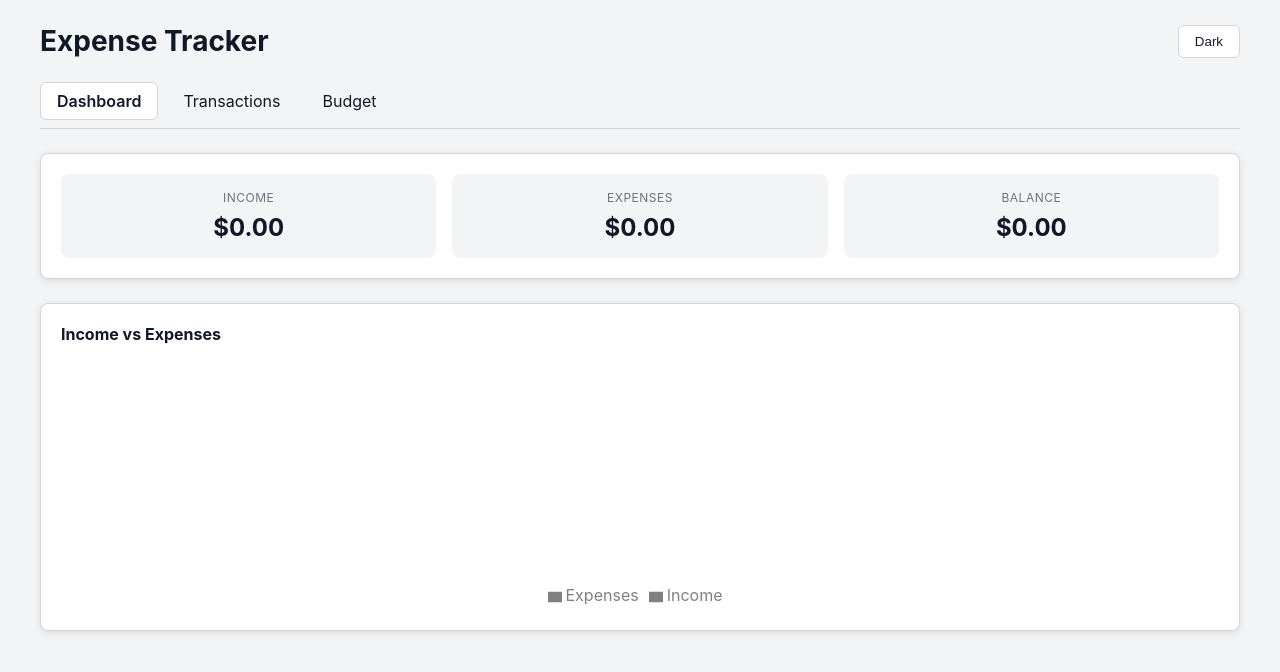
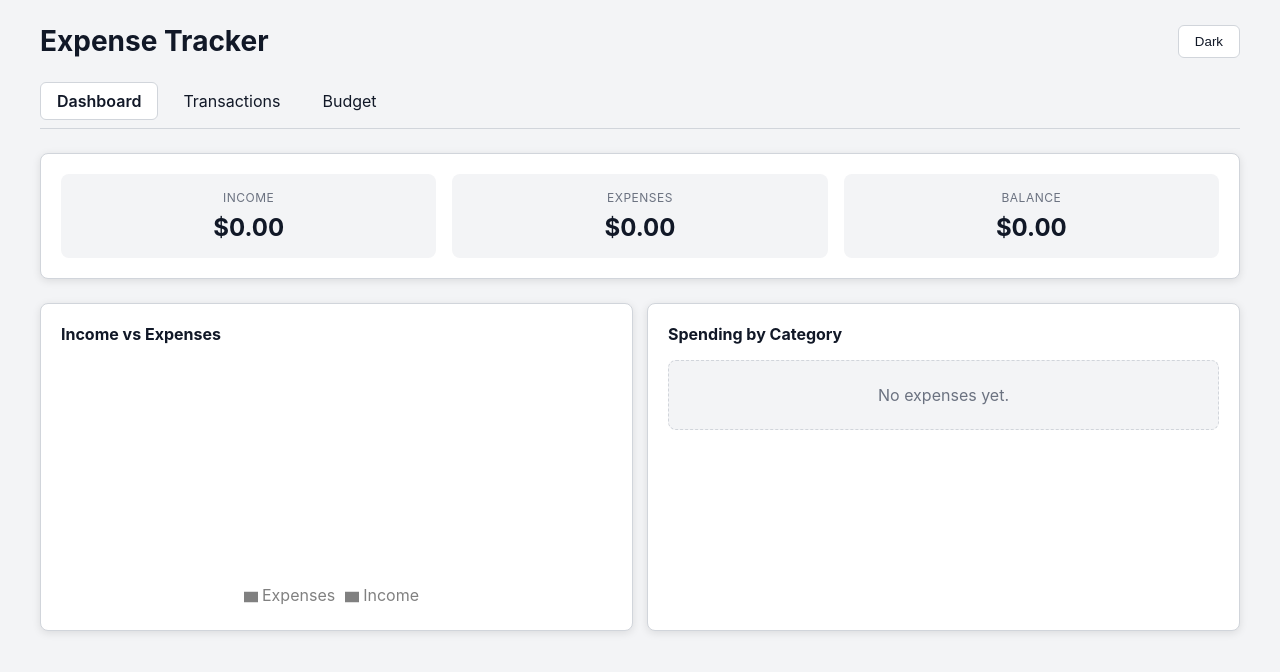
Before and after one commit to nyuykongmoalvin848-oss/EXPENSE-TRACKER1, a React (Vite) app: page / in a window 1280 px wide. Shown: the top 672 px of the page. Built offline with nearby package versions, Linux system fonts and the light colour scheme.

Commit message:
feat:implementing category grouping

```diff
--- a/src/App.css
+++ b/src/App.css
@@ -110,17 +110,48 @@ body {
 
 .budget-item {
   display: flex;
-  justify-content: space-between;
-  align-items: center;
+  flex-direction: column;
+  gap: 8px;
   padding: 12px;
   border: 1px solid var(--border);
   border-radius: 6px;
-  background: var(--bg-primary);
+  background: var(--card-bg);
+}
+
+.budget-item-header {
+  display: flex;
+  justify-content: space-between;
+  align-items: center;
 }
 
 .budget-item.over {
   border-color: #e53935;
   color: #e53935;
+}
+
+.budget-item.over .budget-item-header strong,
+.budget-item.over .budget-item-header span {
+  color: #e53935;
+}
+
+.progress {
+  width: 100%;
+  height: 10px;
+  background: var(--bg-secondary);
+  border-radius: 5px;
+  overflow: hidden;
+}
+
+.progress-fill {
+  height: 100%;
+  border-radius: 5px;
+  transition: width 0.3s ease;
+}
+
+.over-budget-text {
+  color: #e53935;
+  font-size: 13px;
+  font-weight: 600;
 }
 
 .dashboard {
--- a/src/components/Dashboard/Charts.jsx
+++ b/src/components/Dashboard/Charts.jsx
@@ -1,19 +1,42 @@
 import { useMemo } from 'react'
 import { ResponsiveContainer, PieChart, Pie, Cell, Tooltip, Legend } from 'recharts'
+import { useCategories } from '../../context/CategoriesContext'
+import { getCategoryColor } from '../../constants'
 
 function Charts ({ transactions }) {
-  const pieData = useMemo(() => {
+  const { categories } = useCategories()
+
+  const incomeVsExpense = useMemo(() => {
     const income = transactions
       .filter(t => t.type === 'income')
-      .reduce((sum, t) => sum + t.amount, 0)
+      .reduce((sum, t) => sum + Number(t.amount), 0)
     const expense = transactions
       .filter(t => t.type === 'expense')
-      .reduce((sum, t) => sum + t.amount, 0)
+      .reduce((sum, t) => sum + Number(t.amount), 0)
     return [
       { name: 'Income', value: income },
       { name: 'Expenses', value: expense }
     ]
   }, [transactions])
+
+  const spendingByCategory = useMemo(() => {
+    const map = {}
+    transactions
+      .filter(t => t.type === 'expense')
+      .forEach(t => {
+        const key = t.category || 'uncategorised'
+        if (!map[key]) {
+          const cat = categories.find(c => c.id === t.category)
+          map[key] = {
+            name: cat?.name || key || 'Uncategorised',
+            value: 0,
+            color: getCategoryColor(categories, t.category)
+          }
+        }
+        map[key].value += Number(t.amount)
+      })
+    return Object.values(map)
+  }, [transactions, categories])
 
   return (
     <div className='charts'>
@@ -21,8 +44,8 @@ function Charts ({ transactions }) {
         <h3 className='chart-title'>Income vs Expenses</h3>
         <ResponsiveContainer width='100%' height={250}>
           <PieChart>
-            <Pie data={pieData} cx='50%' cy='50%' outerRadius={80} dataKey='value' label>
-              {pieData.map((_, i) => (
+            <Pie data={incomeVsExpense} cx='50%' cy='50%' outerRadius={80} dataKey='value' label>
+              {incomeVsExpense.map((_, i) => (
                 <Cell key={i} />
               ))}
             </Pie>
@@ -31,6 +54,25 @@ function Charts ({ transactions }) {
           </PieChart>
         </ResponsiveContainer>
       </div>
+
+      <div className='chart-card'>
+        <h3 className='chart-title'>Spending by Category</h3>
+        {spendingByCategory.length === 0 ? (
+          <p className='empty-state'>No expenses yet.</p>
+        ) : (
+          <ResponsiveContainer width='100%' height={250}>
+            <PieChart>
+              <Pie data={spendingByCategory} cx='50%' cy='50%' outerRadius={80} dataKey='value' label>
+                {spendingByCategory.map((entry, i) => (
+                  <Cell key={`cat-${i}`} fill={entry.color} />
+                ))}
+              </Pie>
+              <Tooltip />
+              <Legend />
+            </PieChart>
+          </ResponsiveContainer>
+        )}
+      </div>
     </div>
   )
 }
--- a/src/components/budget/BudgetForm.jsx
+++ b/src/components/budget/BudgetForm.jsx
@@ -2,6 +2,7 @@ import { useState, useMemo } from 'react'
 import { useCategories } from '../../context/CategoriesContext'
 import { useBudget } from '../../context/BudgetContext'
 import { useTransactions } from '../../context/TransactionsContext'
+import { getCategoryColor } from '../../constants'
 
 export default function BudgetForm () {
   const { categories } = useCategories()
@@ -55,14 +56,34 @@ export default function BudgetForm () {
           const limit = budgets[c.id] || 0
           const spent = spending[c.id] || 0
           const over = limit > 0 && spent > limit
+          const pct = limit > 0 ? Math.min((spent / limit) * 100, 100) : 0
+          const color = getCategoryColor(categories, c.id)
           return (
             <li key={c.id} className={'budget-item' + (over ? ' over' : '')}>
-              <div>
-                <strong>{c.name}</strong>
-                <span> ${spent.toFixed(2)} / ${limit.toFixed(2)}</span>
+              <div className='budget-item-header'>
+                <div>
+                  <strong>{c.name}</strong>
+                  <span> ${spent.toFixed(2)} / ${limit.toFixed(2)}</span>
+                </div>
+                {limit > 0 && (
+                  <button type='button' onClick={() => removeBudget(c.id)}>Remove</button>
+                )}
               </div>
               {limit > 0 && (
-                <button type='button' onClick={() => removeBudget(c.id)}>Remove</button>
+                <>
+                  <div
+                    className='progress'
+                    role='progressbar'
+                    aria-valuenow={pct}
+                    aria-valuemin={0}
+                    aria-valuemax={100}
+                  >
+                    <div className='progress-fill' style={{ width: `${pct}%`, backgroundColor: color }} />
+                  </div>
+                  {over && (
+                    <span className='over-budget-text'>Over budget by ${(spent - limit).toFixed(2)}</span>
+                  )}
+                </>
               )}
             </li>
           )
--- a/src/components/transactions/TransactionItem.jsx
+++ b/src/components/transactions/TransactionItem.jsx
@@ -1,12 +1,14 @@
 import { useCategories } from '../../context/CategoriesContext'
+import { getCategoryColor } from '../../constants'
 
 export default function TransactionItem ({ transaction, onDelete }) {
   const { categories } = useCategories()
   const cat = categories.find((c) => c.id === transaction.category)
+  const color = getCategoryColor(categories, transaction.category)
 
   return (
     <li className={`list-item ${transaction.type}`}>
-      <span className='cat-dot' />
+      <span className='cat-dot' style={{ backgroundColor: color }} />
       <div className='tx-info'>
         <span className='tx-desc'>{transaction.description}</span>
         <span className='tx-meta'>
--- a/src/constants/index.js
+++ b/src/constants/index.js
@@ -1,3 +1,9 @@
+export const CATEGORY_FALLBACK_COLOR = '#9ca3af'
+
+export const getCategoryColor = (categories = [], id) => {
+  return categories.find((c) => c.id === id)?.color || CATEGORY_FALLBACK_COLOR
+}
+
 export const formatCurrency = (amount) => {
   return new Intl.NumberFormat('en-US', {
     style: 'currency',
--- a/src/context/CategoriesContext.jsx
+++ b/src/context/CategoriesContext.jsx
@@ -4,11 +4,11 @@ import { useLocalStorage } from '../hooks/useLocalStorage'
 const CategoriesContext = createContext()
 
 const DEFAULT_CATEGORIES = [
-  { id: 'food', name: 'Food' },
-  { id: 'transport', name: 'Transport' },
-  { id: 'housing', name: 'Housing' },
-  { id: 'entertainment', name: 'Entertainment' },
-  { id: 'other', name: 'Other' }
+  { id: 'food', name: 'Food', color: '#4caf50' },
+  { id: 'transport', name: 'Transport', color: '#2196f3' },
+  { id: 'housing', name: 'Housing', color: '#ff9800' },
+  { id: 'entertainment', name: 'Entertainment', color: '#9c27b0' },
+  { id: 'other', name: 'Other', color: '#607d8b' }
 ]
 
 export function CategoriesProvider ({ children }) {
--- a/src/pages/TransactionsPage.jsx
+++ b/src/pages/TransactionsPage.jsx
@@ -10,13 +10,14 @@ export default function TransactionsPage () {
 
   const filtered = useMemo(() => {
     const search = filters.search.trim().toLowerCase()
-    return transactions.filter((t) => {
+    const matched = transactions.filter((t) => {
       if (filters.month && !t.date.startsWith(filters.month)) return false
       if (filters.type && t.type !== filters.type) return false
       if (filters.category && t.category !== filters.category) return false
       if (search && !(t.note || '').toLowerCase().includes(search)) return false
       return true
     })
+    return [...matched].sort((a, b) => b.date.localeCompare(a.date) || (Number(b.id) - Number(a.id)))
   }, [transactions, filters])
 
   return (
```
